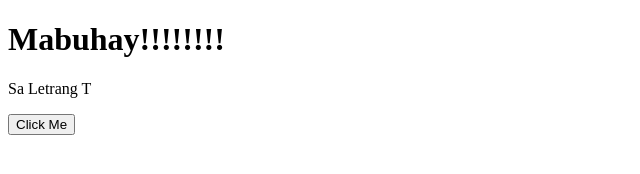
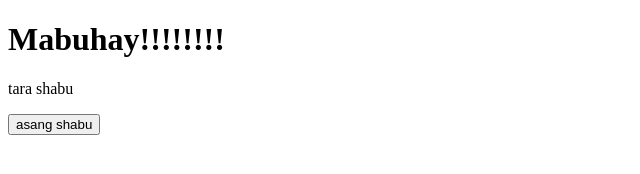
Before and after one commit to PHILIPMORTE/imported, a plain HTML site: page index.html in a window 1280 px wide. Shown: the full height of the page, 0-640 px from the left. Drawn offline with Linux system fonts and the light colour scheme.

Commit message:
Update index.html

```diff
--- a/index.html
+++ b/index.html
@@ -6,8 +6,8 @@
 <body>
 
     <h1>Mabuhay!!!!!!!!</h1>
-    <p>Sa Letrang T</p>
-    <button onclick="alert('Tilae akong Lubot')">Click Me</button>
+    <p>tara shabu</p>
+    <button onclick="alert('naas akng bulsa')">asang shabu</button>
 
 </body>
 </html>
```
